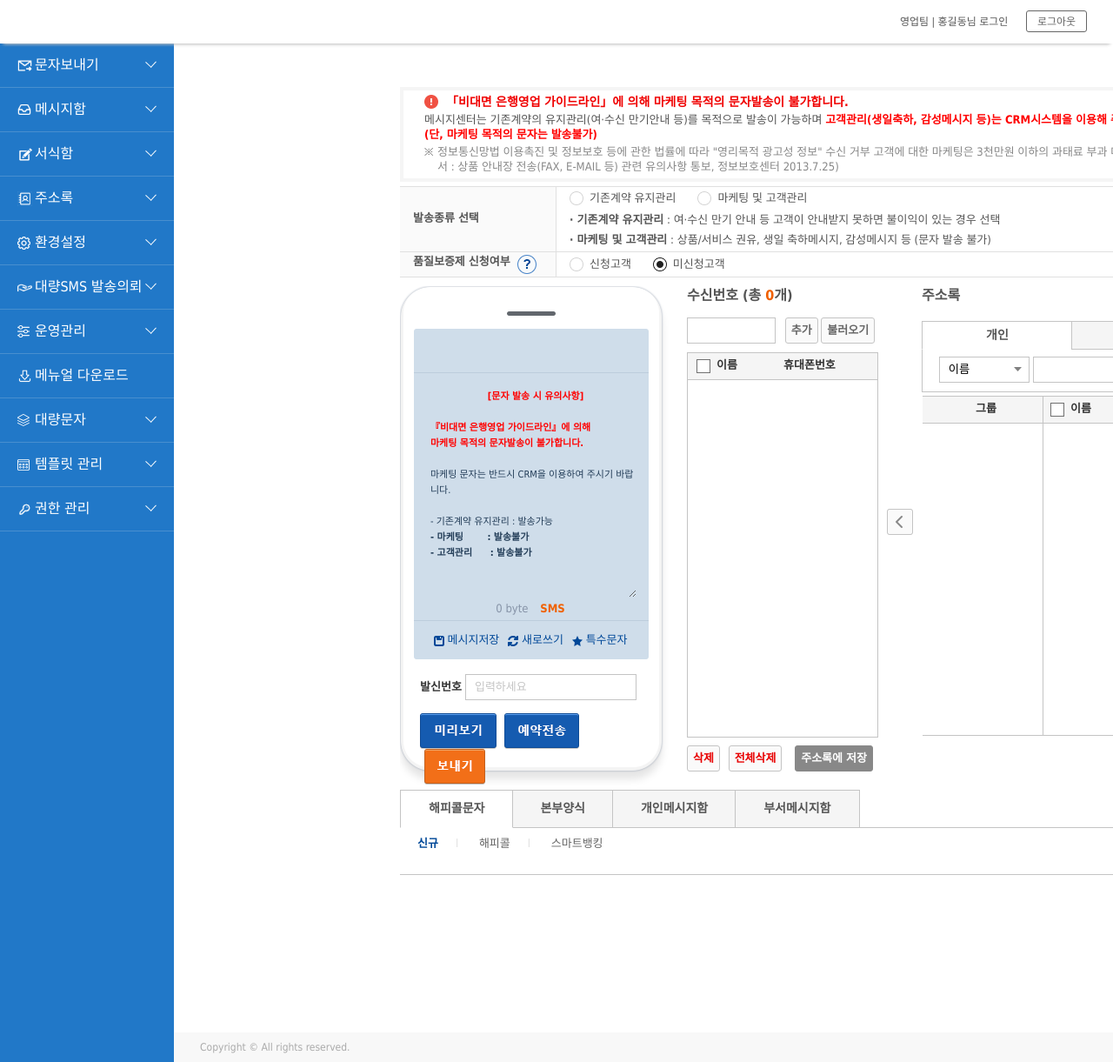
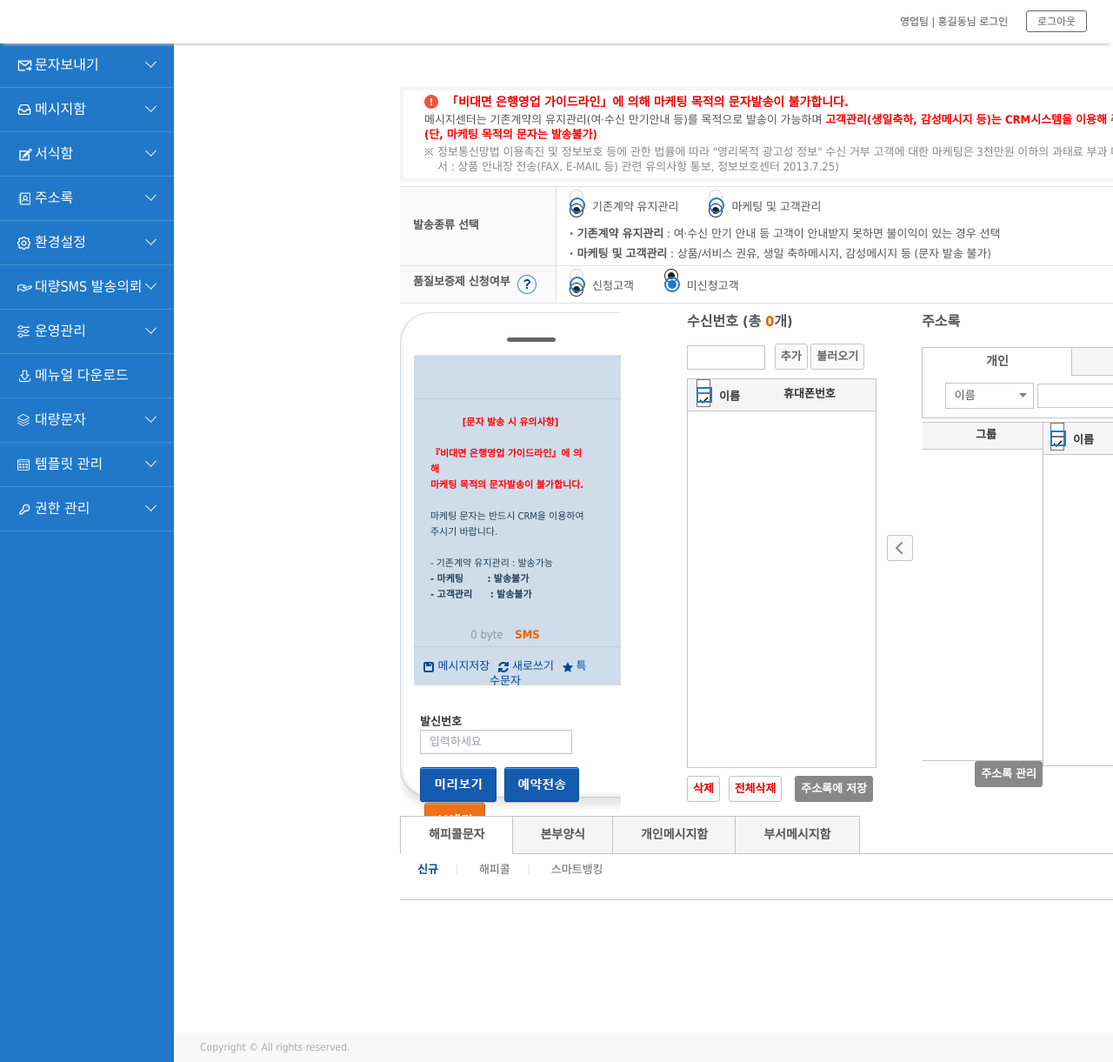
Before and after one commit to jkarvis91/umspages, a Jekyll site: the page built from pages/send-general.html, in a window 1280 px wide and 1221 px high. Shown: the whole window at 87% size. Built offline with Jekyll 4.4.1, drawn with Linux system fonts in a browser that asks for light colours; nearby versions of some CDN libraries; library files that are not in the unit come from our copies.

```diff
--- a/pages/send-general.html
+++ b/pages/send-general.html
@@ -10,13 +10,12 @@ layout: layout
 
   <!-- favicon -->
   <!--<link rel="shortcut icon" href="{{ '/static/images/favicon.ico' | relative_url }}"/>-->
-
-  <!-- 공통·컴포넌트 CSS -->
-  <!--<link rel="stylesheet" href="{{ '/static/v2/css/common.css' | relative_url }}"/>
   <link rel="stylesheet" href="{{ '/static/v2/css/style.css'  | relative_url }}"/>
   <link rel="stylesheet" href="{{ '/static/v2/css/custom.css' | relative_url }}"/>
   <link rel="stylesheet" href="{{ '/static/v2/css/animate.min.css' | relative_url }}"/>
   <link rel="stylesheet" href="{{ '/static/v2/css/sweetalert.css' | relative_url }}"/>
+  <!-- 공통·컴포넌트 CSS -->
+  <!--<link rel="stylesheet" href="{{ '/static/v2/css/common.css' | relative_url }}"/>
   <link rel="stylesheet" href="{{ '/static/v2/css/daterangepicker.css' | relative_url }}"/>
   <link rel="stylesheet" href="{{ '/static/v2/css/jquery.toast.min.css' | relative_url }}"/>
   <link rel="stylesheet" href="{{ '/static/v2/css/slick.css' | relative_url }}"/> -->
@@ -44,7 +43,7 @@ layout: layout
   <script src="{{ '/static/v2/js/sweetalert.min.js'       | relative_url }}"></script>
   <script src="{{ '/static/v2/js/jquery.toast.min.js'     | relative_url }}"></script>
   <script src="{{ '/static/v2/js/jquery.number.js'        | relative_url }}"></script>
-  <script src="{{ '/static/v2/js/jquery.slimscroll.min.js'| relative_url }}"></script>
+  <!-- <script src="{{ '/static/v2/js/jquery.slimscroll.min.js'| relative_url }}"></script>-->
   <!-- datatables & buttons (시각만) -->
   <!-- <script src="{{ '/static/js/datatables.min.js' | relative_url }}"></script> -->
   <!--<script src="{{ '/static/v2/js/dataTables.button.js'    | relative_url }}"></script>
```
